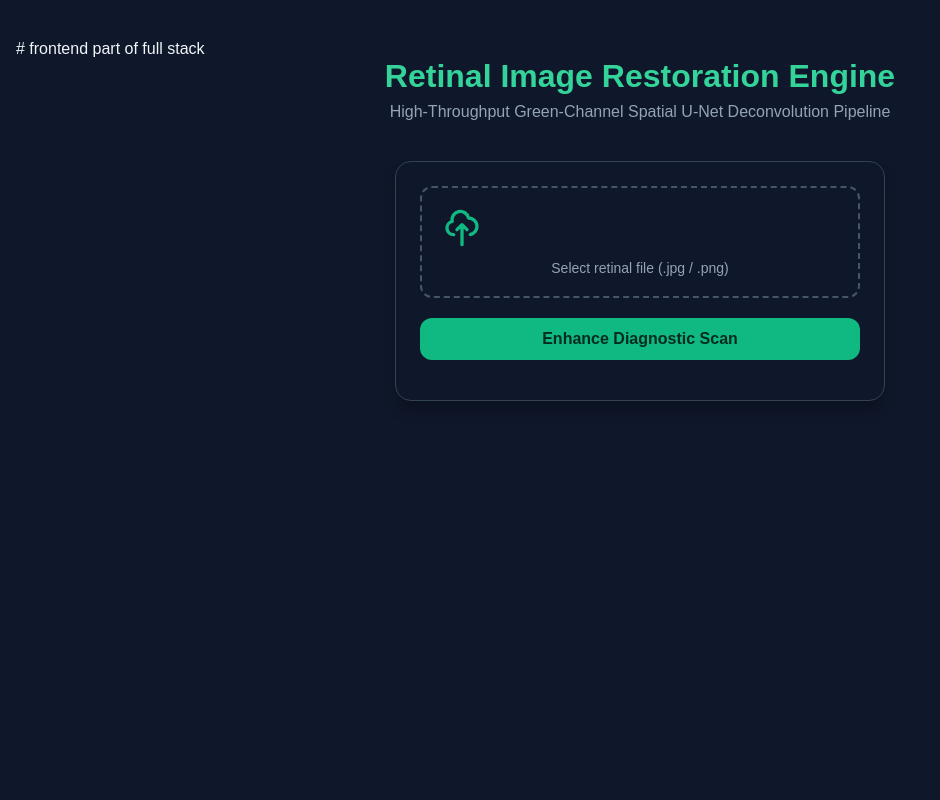
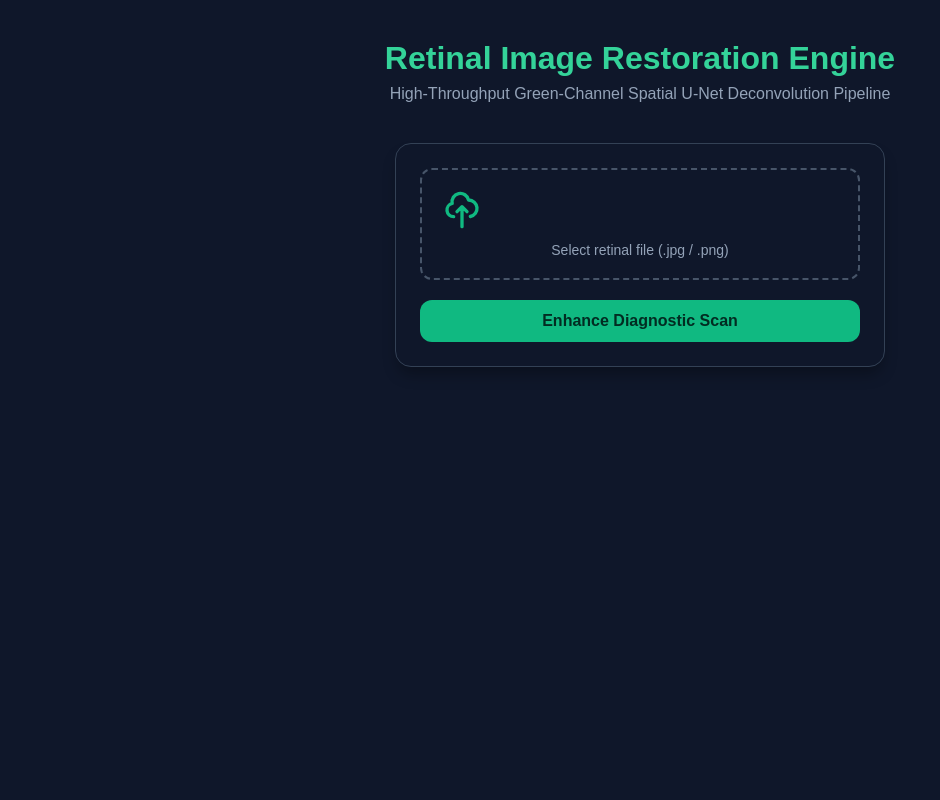
Before and after one commit to naugusti528/DeepAO_for_blurry_retinae, a Flask app: page / in a window 1280 px wide. Shown: the whole page, without its empty margins (0-940 px from the left). Run offline with Flask 3, Linux system fonts and the light colour scheme; parts of the project's set-up code (start-up, migrations or seed data) failed here and were passed over.

Commit message:
Update index.html with comment at top of file

```diff
--- a/templates/index.html
+++ b/templates/index.html
@@ -1,4 +1,4 @@
-# frontend part of full stack
+<!-- frontend for full stack -->
 
 <!DOCTYPE html>
 <html lang="en">
```
